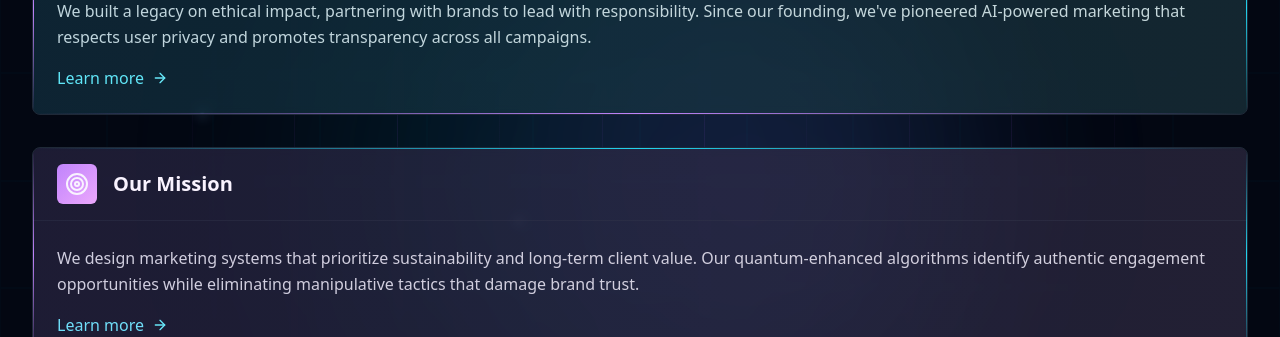
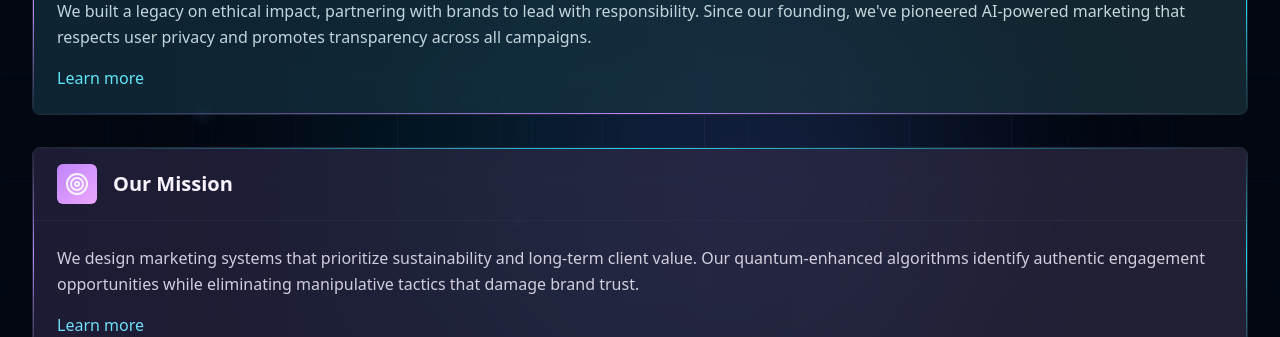
Before and after one commit to irving226/better-morals, a Next.js app: page /about in a window 1280 px wide. Shown: the part 463-800 px from the top of the page. Built offline with nearby package versions, Linux system fonts and the light colour scheme.

Commit message:
ready for deployment tests

```diff
--- a/src/app/about/page.tsx
+++ b/src/app/about/page.tsx
@@ -252,21 +252,6 @@ export default function DiscoverSection() {
                   transition={{ delay: 0.5 + index * 0.2 }}
                 >
                   <span>Learn more</span>
-                  <svg
-                    xmlns="http://www.w3.org/2000/svg"
-                    width="16"
-                    height="16"
-                    viewBox="0 0 24 24"
-                    fill="none"
-                    stroke="currentColor"
-                    strokeWidth="2"
-                    strokeLinecap="round"
-                    strokeLinejoin="round"
-                    className="transform group-hover:translate-x-1 transition-transform duration-300"
-                  >
-                    <path d="M5 12h14" />
-                    <path d="m12 5 7 7-7 7" />
-                  </svg>
                 </motion.button>
               </motion.div>
             </motion.div>
--- a/src/app/services/page.tsx
+++ b/src/app/services/page.tsx
@@ -200,6 +200,14 @@ const serviceTiers = [
       "Launch support + short-term campaign strategy",
     ],
   },
+];
+
+const clientTypes = [
+  "Creators & artists who want systems that scale",
+  "Ethical, sustainable and cruelty free brands",
+  "Startups and small brands ready for the next level",
+  "Collectives, communities, and ethical companies on a mission",
+  "Entertainment & gaming brands pushing boundaries",
 ];
 
 // Custom AnimatedSection component for scroll animations
```
